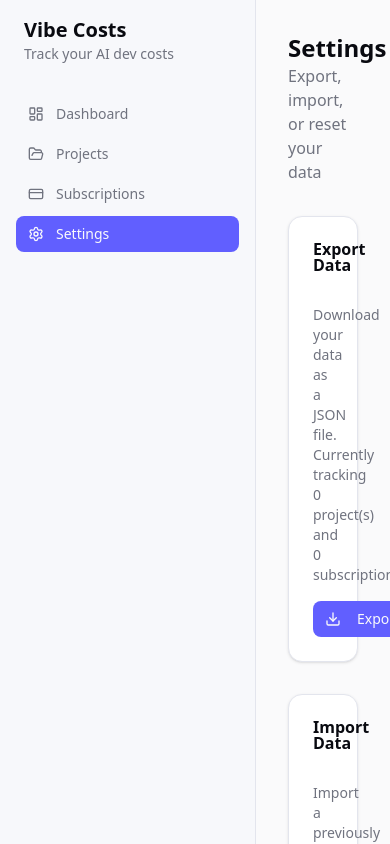
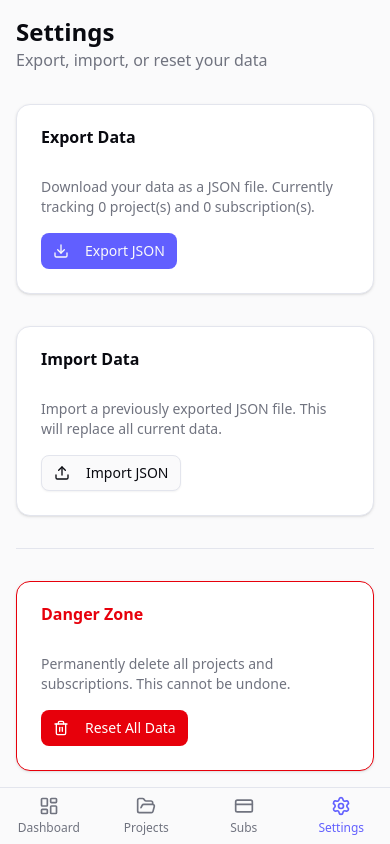
Before and after one commit to Avanderheyde/vibe-cost-tracker, a React (Vite) app: page /settings in a window 390 px wide. Built offline with nearby package versions, Linux system fonts and the light colour scheme.

Commit message:
feat: collapsible sidebar and mobile bottom nav

```diff
--- a/src/App.tsx
+++ b/src/App.tsx
@@ -2,6 +2,7 @@ import { BrowserRouter, Routes, Route } from "react-router-dom"
 import { StoreProvider } from "@/lib/store-context"
 import { ThemeProvider } from "@/components/theme-provider"
 import { Sidebar } from "@/components/layout/sidebar"
+import { MobileNav } from "@/components/layout/mobile-nav"
 import DashboardPage from "@/pages/dashboard"
 import ProjectsPage from "@/pages/projects"
 import SubscriptionsPage from "@/pages/subscriptions"
@@ -14,7 +15,7 @@ function App() {
         <BrowserRouter>
           <div className="flex h-screen">
             <Sidebar />
-            <main className="flex-1 overflow-auto p-8">
+            <main className="flex-1 overflow-auto p-4 pb-20 md:p-6 md:pb-6">
               <Routes>
                 <Route path="/" element={<DashboardPage />} />
                 <Route path="/projects" element={<ProjectsPage />} />
@@ -22,6 +23,7 @@ function App() {
                 <Route path="/settings" element={<SettingsPage />} />
               </Routes>
             </main>
+            <MobileNav />
           </div>
         </BrowserRouter>
       </ThemeProvider>
--- /dev/null
+++ b/src/components/layout/mobile-nav.tsx
@@ -0,0 +1,32 @@
+import { NavLink } from "react-router-dom"
+import { LayoutDashboard, FolderOpen, CreditCard, Settings } from "lucide-react"
+import { cn } from "@/lib/utils"
+
+const links = [
+  { to: "/", label: "Dashboard", icon: LayoutDashboard },
+  { to: "/projects", label: "Projects", icon: FolderOpen },
+  { to: "/subscriptions", label: "Subs", icon: CreditCard },
+  { to: "/settings", label: "Settings", icon: Settings },
+]
+
+export function MobileNav() {
+  return (
+    <nav className="fixed inset-x-0 bottom-0 z-50 flex border-t bg-background md:hidden">
+      {links.map(({ to, label, icon: Icon }) => (
+        <NavLink
+          key={to}
+          to={to}
+          className={({ isActive }) =>
+            cn(
+              "flex flex-1 flex-col items-center gap-1 py-2 text-xs font-medium transition-colors",
+              isActive ? "text-primary" : "text-muted-foreground"
+            )
+          }
+        >
+          <Icon className="h-5 w-5" />
+          {label}
+        </NavLink>
+      ))}
+    </nav>
+  )
+}
--- a/src/components/layout/sidebar.tsx
+++ b/src/components/layout/sidebar.tsx
@@ -1,5 +1,9 @@
+import { useState } from "react"
 import { NavLink } from "react-router-dom"
-import { LayoutDashboard, FolderOpen, CreditCard, Settings } from "lucide-react"
+import { LayoutDashboard, FolderOpen, CreditCard, Settings, PanelLeftClose, PanelLeft } from "lucide-react"
+import { Button } from "@/components/ui/button"
+import { ThemeToggle } from "@/components/theme-toggle"
+import { cn } from "@/lib/utils"
 
 const links = [
   { to: "/", label: "Dashboard", icon: LayoutDashboard },
@@ -9,30 +13,45 @@ const links = [
 ]
 
 export function Sidebar() {
+  const [collapsed, setCollapsed] = useState(false)
+
   return (
-    <aside className="flex h-screen w-64 flex-col border-r bg-muted/40 p-4">
-      <div className="mb-8 px-2">
-        <h1 className="text-xl font-bold">Vibe Costs</h1>
-        <p className="text-sm text-muted-foreground">Track your AI dev costs</p>
+    <aside className={cn(
+      "hidden md:flex h-screen flex-col border-r bg-sidebar p-3 transition-all duration-200",
+      collapsed ? "w-16" : "w-64"
+    )}>
+      <div className={cn("mb-6 flex items-center gap-3 px-2", collapsed && "justify-center")}>
+        <img src="/icon.svg" alt="Vibe Costs" className="h-8 w-8 rounded-lg" />
+        {!collapsed && <span className="text-lg font-semibold">Vibe Costs</span>}
       </div>
-      <nav className="flex flex-col gap-1">
+      <nav className="flex flex-1 flex-col gap-1">
         {links.map(({ to, label, icon: Icon }) => (
           <NavLink
             key={to}
             to={to}
             className={({ isActive }) =>
-              `flex items-center gap-3 rounded-md px-3 py-2 text-sm font-medium transition-colors ${
+              cn(
+                "flex items-center gap-3 rounded-lg px-3 py-2 text-sm font-medium transition-colors",
                 isActive
-                  ? "bg-primary text-primary-foreground"
-                  : "text-muted-foreground hover:bg-muted hover:text-foreground"
-              }`
+                  ? "bg-primary/10 text-primary"
+                  : "text-muted-foreground hover:bg-accent hover:text-accent-foreground",
+                collapsed && "justify-center px-0"
+              )
             }
+            title={collapsed ? label : undefined}
           >
-            <Icon className="h-4 w-4" />
-            {label}
+            <Icon className="h-4 w-4 shrink-0" />
+            {!collapsed && label}
           </NavLink>
         ))}
       </nav>
+      <div className="space-y-1">
+        <ThemeToggle collapsed={collapsed} />
+        <Button variant="ghost" size={collapsed ? "icon" : "default"} onClick={() => setCollapsed(!collapsed)} className="w-full justify-start gap-3">
+          {collapsed ? <PanelLeft className="h-4 w-4" /> : <PanelLeftClose className="h-4 w-4" />}
+          {!collapsed && <span className="text-sm">Collapse</span>}
+        </Button>
+      </div>
     </aside>
   )
 }
```
